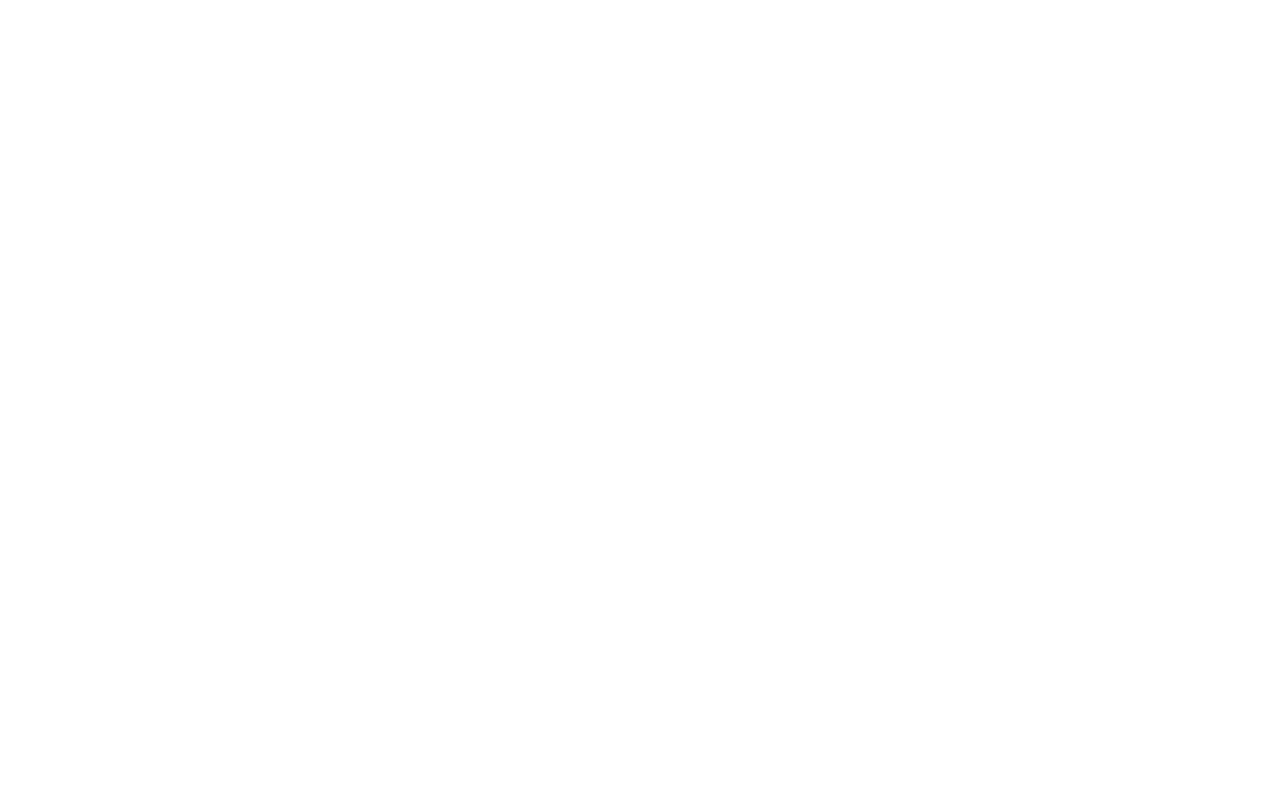
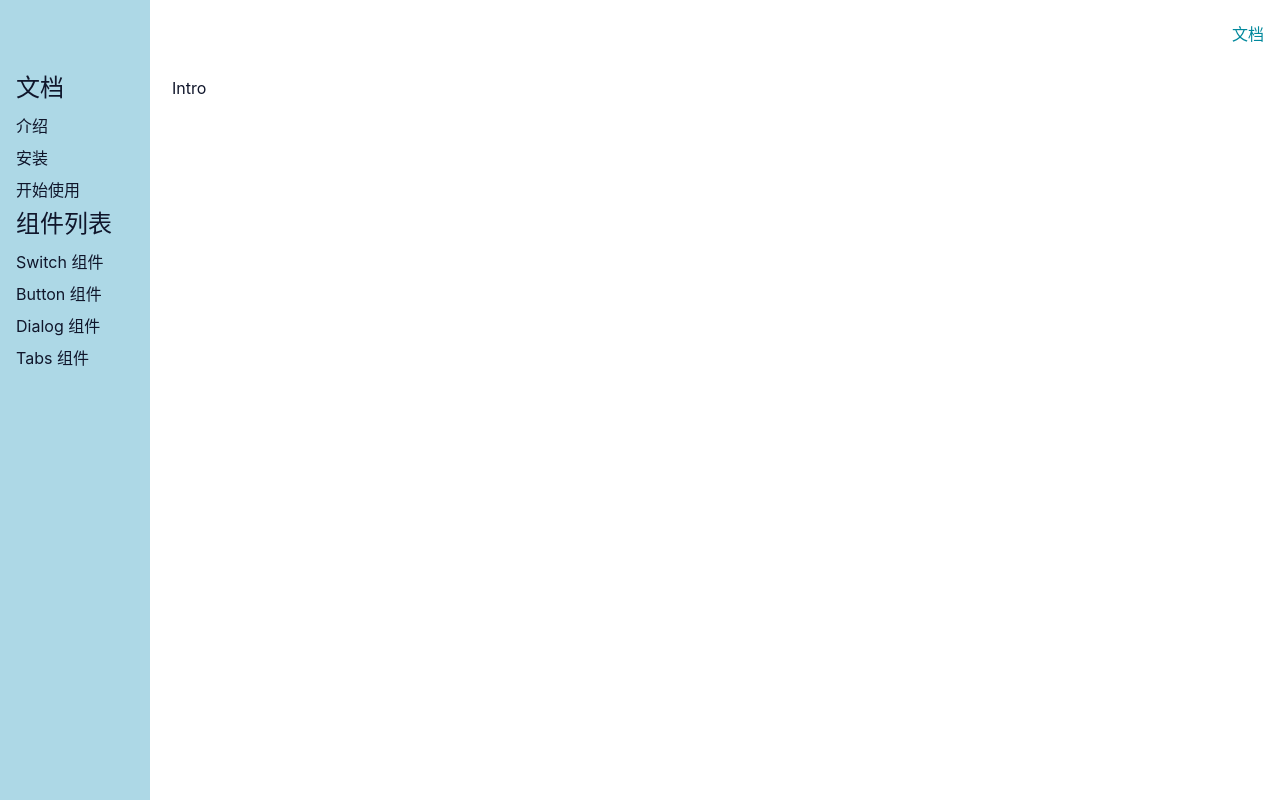
Before and after one commit to StevenYjj1995/leaf-ui, a Vue app: page /#/doc/intro in a window 1280 px wide. Before the commit this address had no page. Built offline with nearby package versions, Linux system fonts and the light colour scheme.

Commit message:
创建路由

```diff
--- a/src/router.ts
+++ b/src/router.ts
@@ -6,6 +6,9 @@
 import DialogDemo from './components/DialogDemo.vue';
 import TabsDemo from './components/TabsDemo.vue';
 import DocDemo from './components/DocDemo.vue'
+import Intro from './views/Intro.vue'
+import GetStarted from './views/GetStarted.vue'
+import Install from './views/Install.vue'
 
 const history = createWebHashHistory();
 export const router = createRouter({
@@ -15,6 +18,9 @@
     {
       path: '/doc', component: Doc, children: [
         {path:'/',component:DocDemo},
+        {path:'intro',component:Intro},
+        {path:'get-started',component:GetStarted},
+        {path:'install',component:Install},
         {path: 'switch', component: SwitchDemo},
         {path: 'button', component: ButtonDemo},
         {path: 'dialog', component: DialogDemo},
--- a/src/views/Doc.vue
+++ b/src/views/Doc.vue
@@ -3,6 +3,12 @@
     <Topnav class="nav" :toggle-aside-button-visible="true" />
     <div class="content">
       <aside v-if="asideVisible">
+        <h2>文档</h2>
+        <ol>
+          <li><router-link to="/doc/intro">介绍</router-link></li>
+          <li><router-link to="/doc/install">安装</router-link></li>
+          <li><router-link to="/doc/get-started">开始使用</router-link></li>
+        </ol>
         <h2>组件列表</h2>
         <ol>
           <li>
--- /dev/null
+++ b/src/views/GetStarted.vue
@@ -0,0 +1,3 @@
+<template>
+  <div>get started</div>
+</template>
--- /dev/null
+++ b/src/views/Install.vue
@@ -0,0 +1,3 @@
+<template>
+  <div>install</div>
+</template>
--- /dev/null
+++ b/src/views/Intro.vue
@@ -0,0 +1,5 @@
+<template>
+  <div>
+    Intro
+  </div>
+</template>
```
